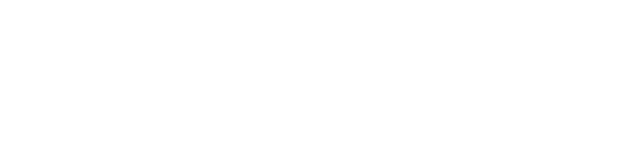
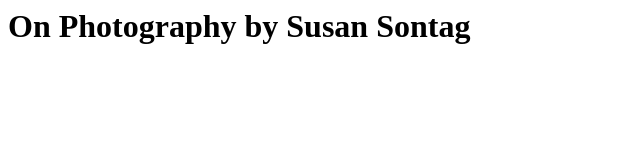
Before and after one commit to gcesc43/medpl150, a plain HTML site: page reflection1.html in a window 1280 px wide. Shown: the whole page, without its empty margins (0-640 px from the left). Drawn offline with Linux system fonts and the light colour scheme.

Commit message:
Update reflection1.html

```diff
--- a/reflection1.html
+++ b/reflection1.html
@@ -1,3 +1,5 @@
 <html>
-
+   </head>
+  <body>
+    <h1>On Photography by Susan Sontag</h1> <br>
 </html>
```
